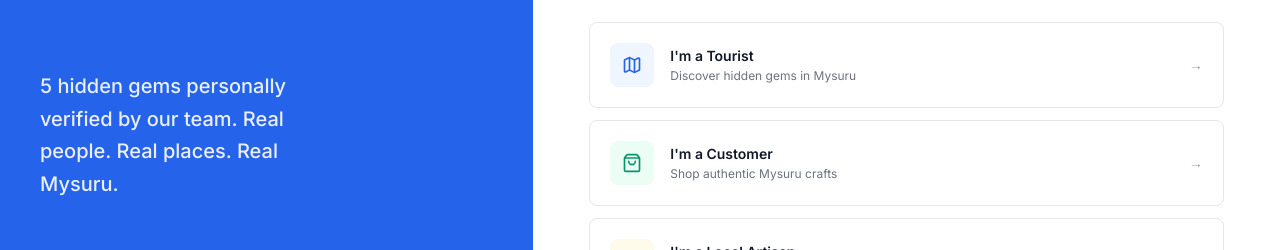
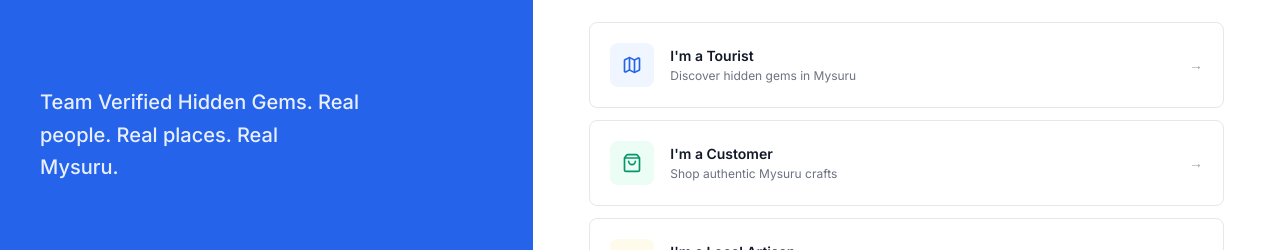
Before and after one commit to Shreesha-N-187/NAMMA-MYSURU, a React (Vite) app: page / in a window 1280 px wide. Shown: the part 257-507 px from the top of the page. Built offline with nearby package versions, Linux system fonts and the light colour scheme; no server answers.

Commit message:
Role Select Title Change

```diff
--- a/src/pages/RoleSelect.jsx
+++ b/src/pages/RoleSelect.jsx
@@ -21,7 +21,8 @@ function RoleSelect() {
 
         <div className="flex-1 flex items-center">
           <p className="text-white/90 text-xl font-medium leading-relaxed max-w-xs">
-            5 hidden gems personally verified by our team. Real people. Real places. Real Mysuru.
+            Team Verified Hidden Gems.
+            Real people. Real places. Real Mysuru.
           </p>
         </div>
 
```
